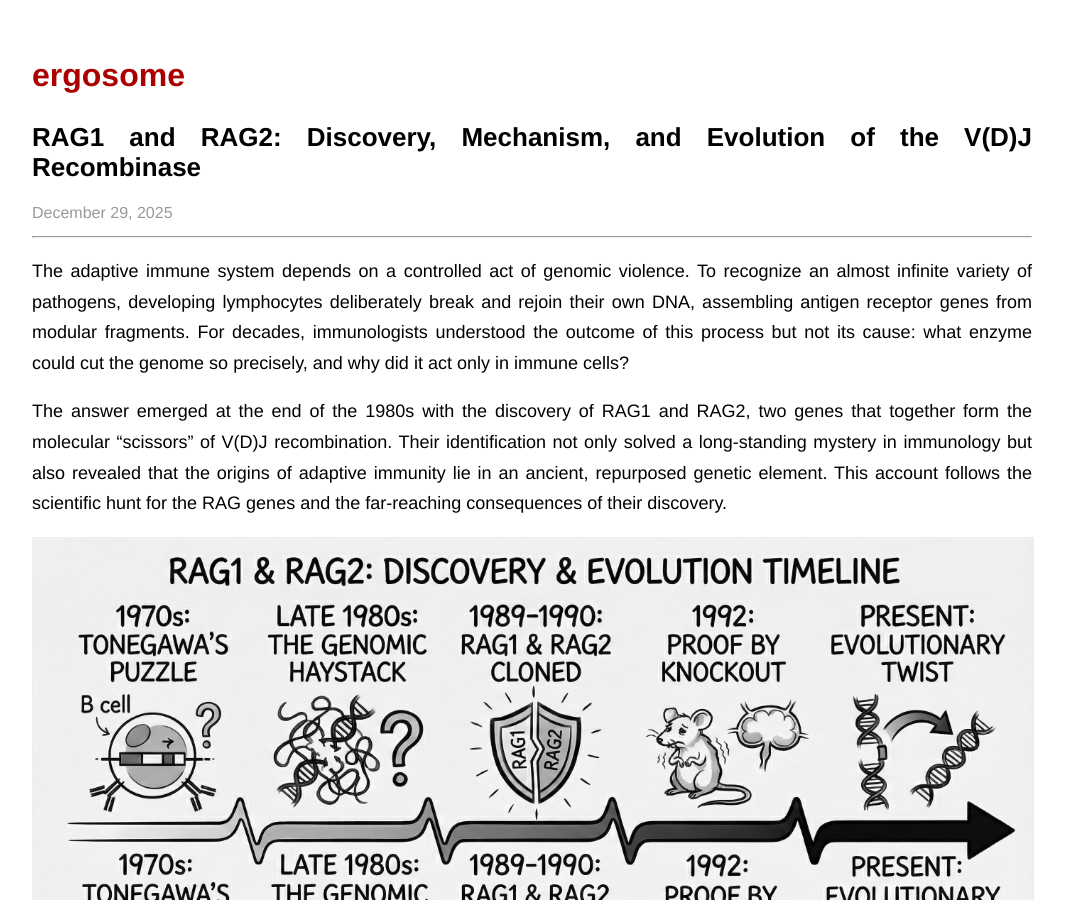
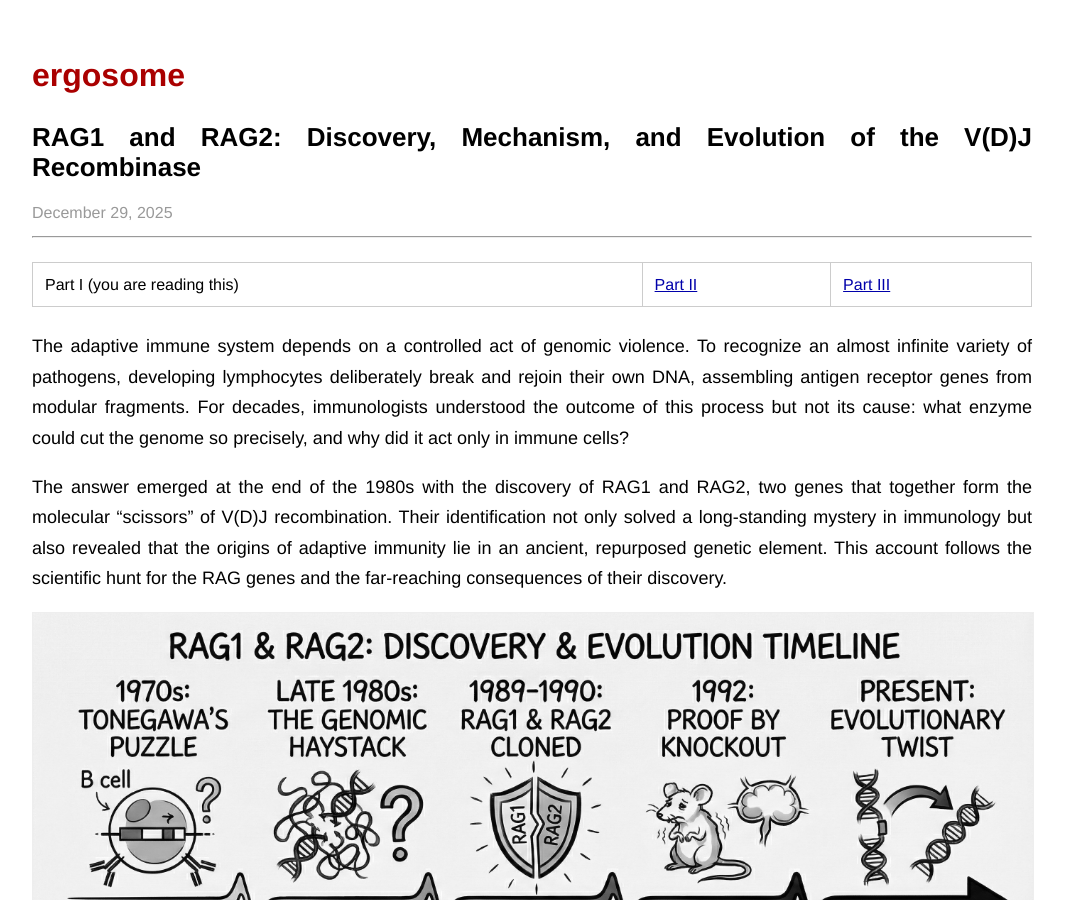
Before and after one commit to armish/ergosome, a Jekyll site: the page built from _posts/2025-12-29-gene-stories-tcr-rag-rag1-rag2.markdown, in a window 1280 px wide and 900 px high. Shown: the whole window, without its empty margins (108-1173 px from the left). Built offline with Jekyll 4.4.1, drawn with Linux system fonts in a browser that asks for light colours; some of the changed text lies outside the part shown.

Commit message:
Add links between RAG1/2 -> AIRE -> FAS

```diff
--- a/_posts/2025-12-29-gene-stories-tcr-rag-rag1-rag2.markdown
+++ b/_posts/2025-12-29-gene-stories-tcr-rag-rag1-rag2.markdown
@@ -5,6 +5,7 @@ date:   2025-12-29 00:00:01
 categories: ai vibe research rag1 rag2 vdj tcr bcr
 ---
 
+Part I (you are reading this) | [Part II]({{ site.baseurl }}{% link _posts/2026-01-01-gene-stories-tcr-aire.markdown %}) | [Part III]({{ site.baseurl }}{% link _posts/2026-01-05-gene-stories-tcr-fas-cd95.markdown %})
 
 The adaptive immune system depends on a controlled act of genomic violence. To recognize an almost infinite variety of pathogens, developing lymphocytes deliberately break and rejoin their own DNA, assembling antigen receptor genes from modular fragments. For decades, immunologists understood the outcome of this process but not its cause: what enzyme could cut the genome so precisely, and why did it act only in immune cells?
 
@@ -72,3 +73,7 @@ From clever reporter assays to definitive knockout models, the RAG story exempli
 9. [Peter Mombaerts – Rita Allen Foundation Profile](https://ritaallen.org/all-scholars/peter-mombaerts/)
 10. [Cellular Memory Laboratory – Yoichi Shinkai](https://shinkai.riken.jp/en/member/shinkai.html)
 11. [The RAG Proteins in V(D)J Recombination: More Than Just a Nuclease](https://pmc.ncbi.nlm.nih.gov/articles/PMC31291/)
+
+---
+
+Part I (you are reading this) | [Part II]({{ site.baseurl }}{% link _posts/2026-01-01-gene-stories-tcr-aire.markdown %}) | [Part III]({{ site.baseurl }}{% link _posts/2026-01-05-gene-stories-tcr-fas-cd95.markdown %})
--- a/_posts/2026-01-01-gene-stories-tcr-aire.markdown
+++ b/_posts/2026-01-01-gene-stories-tcr-aire.markdown
@@ -4,6 +4,8 @@ title:  "AIRE: The Orchestrator of Self-Tolerance"
 date:   2026-01-01 00:00:01
 categories: ai vibe research aire rag2 vdj tcr bcr
 ---
+
+[Part I]({{ site.baseurl }}{% link _posts/2025-12-29-gene-stories-tcr-rag-rag1-rag2.markdown %}) | Part II (you are reading this) | [Part III]({{ site.baseurl }}{% link _posts/2026-01-05-gene-stories-tcr-fas-cd95.markdown %})
 
 Your immune system is a powerful guard dog, but it needs training. From the moment you are born, it has to learn the difference between intruders and you. Most of us never notice that training happening. But in rare cases, the lesson plan goes unexpectedly wrong, and the immune system grows up confused, lashing out at the body while letting some infections slip through.
 
@@ -121,3 +123,7 @@ In that sense, APS-1 did something remarkable. It took a rare disorder and used
 9. [Projection of an immunological self shadow within the thymus by the aire protein (PubMed)](https://pubmed.ncbi.nlm.nih.gov/12376594/)
 10. [Promiscuous gene expression in medullary thymic epithelial cells mirrors the peripheral self (PubMed)](https://pubmed.ncbi.nlm.nih.gov/11600886/)
 11. [Aire deficient mice develop multiple features of APECED phenotype (Human Molecular Genetics, Oxford Academic)](https://academic.oup.com/hmg/article-abstract/11/4/397/550346)
+
+---
+
+[Part I]({{ site.baseurl }}{% link _posts/2025-12-29-gene-stories-tcr-rag-rag1-rag2.markdown %}) | Part II (you are reading this) | [Part III]({{ site.baseurl }}{% link _posts/2026-01-05-gene-stories-tcr-fas-cd95.markdown %})
--- a/_posts/2026-01-05-gene-stories-tcr-fas-cd95.markdown
+++ b/_posts/2026-01-05-gene-stories-tcr-fas-cd95.markdown
@@ -4,6 +4,8 @@ title:  "FAS: The Death Receptor That Keeps the Immune System in Balance"
 date:   2026-01-05 00:00:01
 categories: ai vibe research fas fasl cd95 apo1 tcr bcr
 ---
+
+[Part I]({{ site.baseurl }}{% link _posts/2025-12-29-gene-stories-tcr-rag-rag1-rag2.markdown %}) | [Part II]({{ site.baseurl }}{% link _posts/2026-01-01-gene-stories-tcr-aire.markdown %}) | Part III (you are reading this)
 
 If you have ever watched a crowd surge toward an emergency, sirens blaring and lights flashing, you have seen the good side of a fast response. But the real test of any system is not only how quickly it mobilizes. It is whether it can stand down once the crisis is over.
 
@@ -107,3 +109,7 @@ So, in the case of self-reactive T cells and an immune system that cannot stop r
 10. [Hu et al., 2025 – Fas mediates apoptosis, inflammation, and host defense](https://www.frontiersin.org/journals/cellular-and-infection-microbiology/articles/10.3389/fcimb.2025.1561102/full)
 11. [FDA label – Rapamune (sirolimus)](https://www.accessdata.fda.gov/drugsatfda_docs/label/2022/021083s069s070%2C021110s087s088lbl.pdf)
 12. [NIAID – Autoimmune Lymphoproliferative Syndrome (ALPS) Treatment](https://www.niaid.nih.gov/diseases-conditions/autoimmune-lymphoproliferative-syndrome-treatment)
+
+---
+
+[Part I]({{ site.baseurl }}{% link _posts/2025-12-29-gene-stories-tcr-rag-rag1-rag2.markdown %}) | [Part II]({{ site.baseurl }}{% link _posts/2026-01-01-gene-stories-tcr-aire.markdown %}) | Part III (you are reading this)
```
